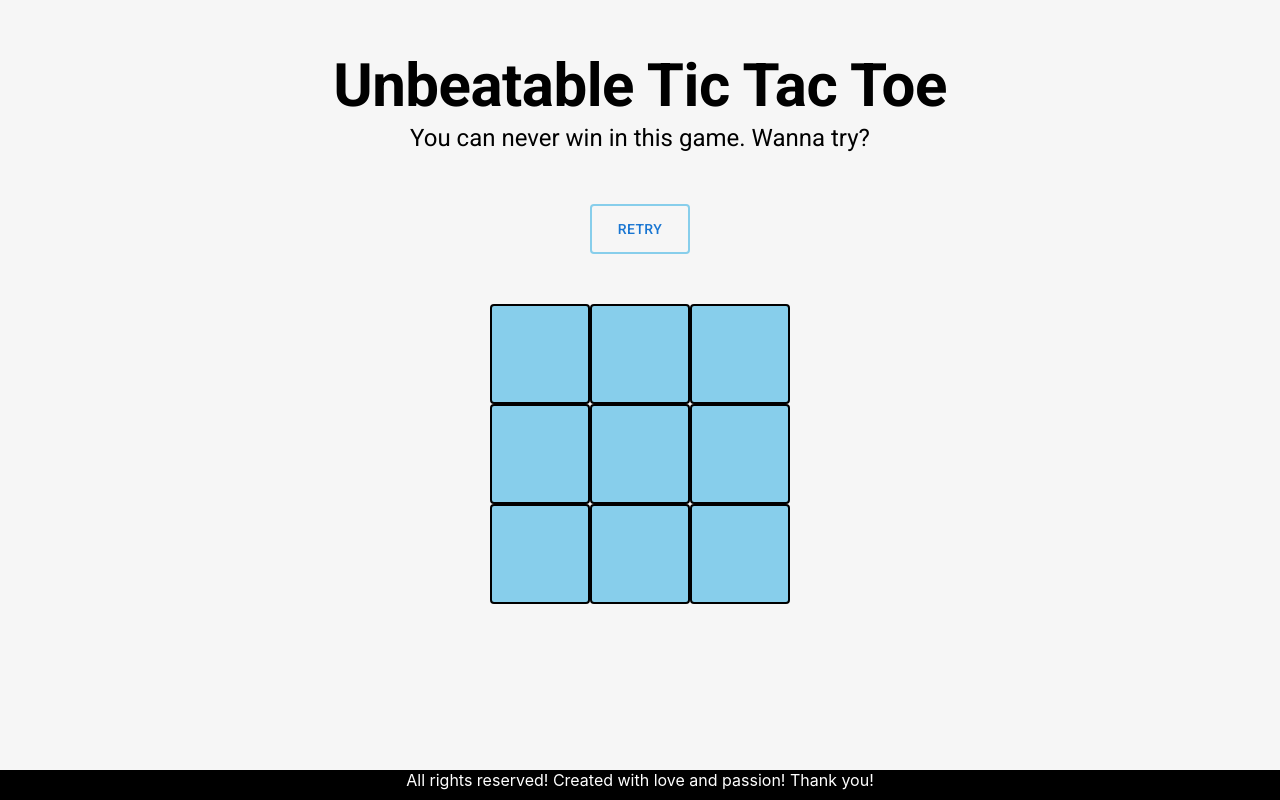
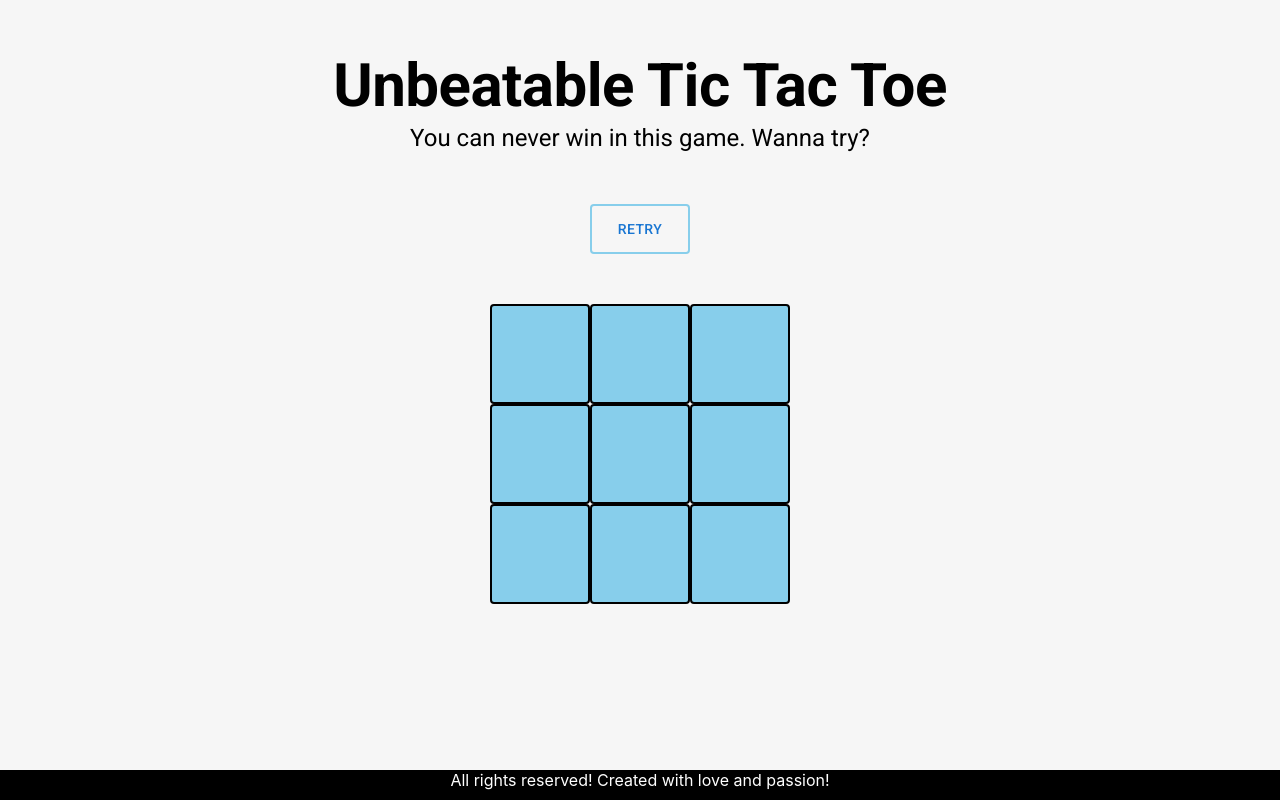
Before and after one commit to Aniket10k/anikennnn, a React (Create React App) app: page /#/tic-tac-toe in a window 1280 px wide. Built offline with nearby package versions, Linux system fonts and the light colour scheme.

Commit message:
Removed Thank you from footer

```diff
--- a/src/components/tic-tac-toe/TicTacToe.tsx
+++ b/src/components/tic-tac-toe/TicTacToe.tsx
@@ -217,7 +217,7 @@ function TicTacToe() {
           color: "white",
         }}
       >
-        All rights reserved! Created with love and passion! Thank you!
+        All rights reserved! Created with love and passion!
       </div>
     </div>
   );
```
